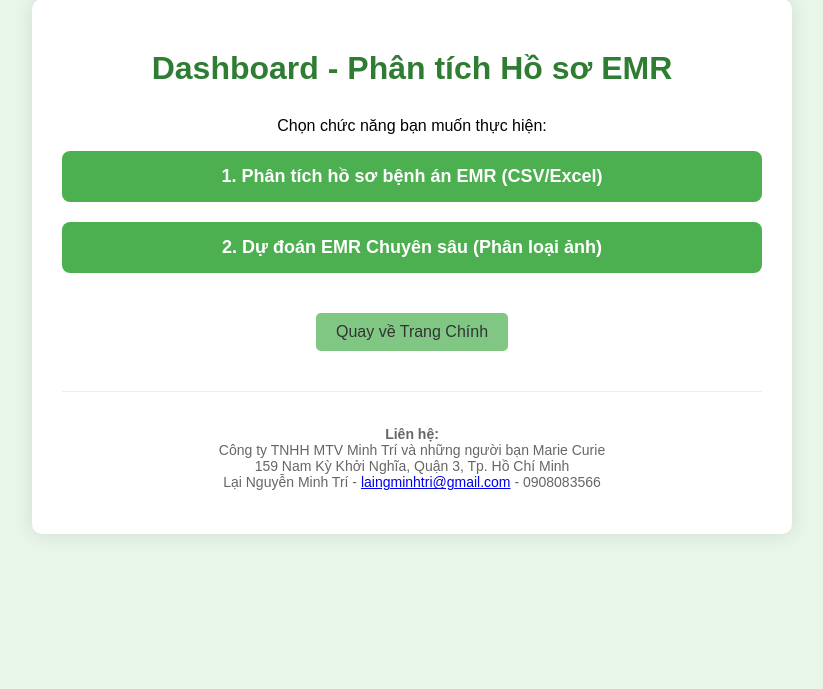
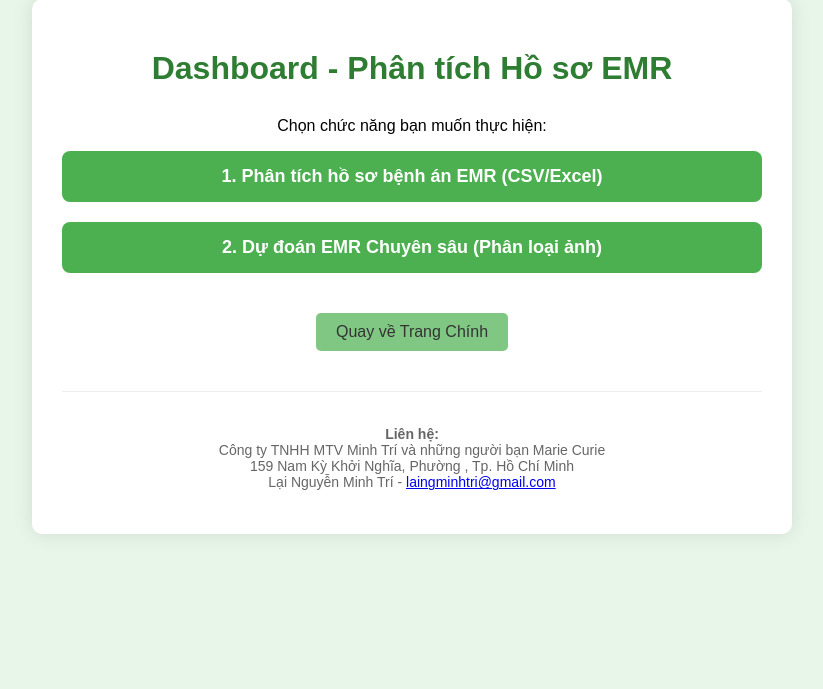
Before and after one commit to minhtriizkooooo-sys/EMR-Analysis, a Flask app: page /dashboard in a window 1280 px wide. Shown: the part 51-740 px from the top of the page, without its empty margins (228-1051 px from the left). Run offline with Flask 3, Linux system fonts and the light colour scheme; the visitor is signed in with stand-in values (Sample User, id 1).

Commit message:
Update dashboard.html

```diff
--- a/templates/dashboard.html
+++ b/templates/dashboard.html
@@ -91,8 +91,8 @@
         <div class="contact">
             <p><strong>Liên hệ:</strong><br>
                 Công ty TNHH MTV Minh Trí và những người bạn Marie Curie<br>
-                159 Nam Kỳ Khởi Nghĩa, Quận 3, Tp. Hồ Chí Minh<br>
-                Lại Nguyễn Minh Trí - <a href="mailto:laingminhtri@gmail.com">laingminhtri@gmail.com</a> - 0908083566</p>
+                159 Nam Kỳ Khởi Nghĩa, Phường , Tp. Hồ Chí Minh<br>
+                Lại Nguyễn Minh Trí - <a href="mailto:laingminhtri@gmail.com">laingminhtri@gmail.com </p>
         </div>
     </div>
 </body>
```
